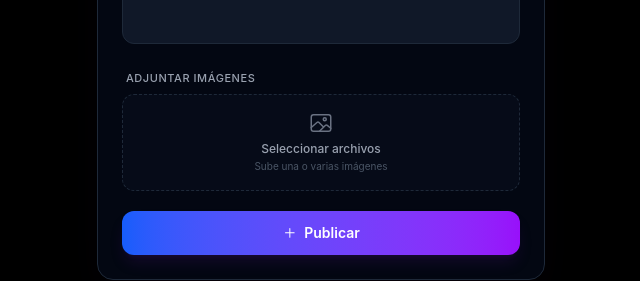
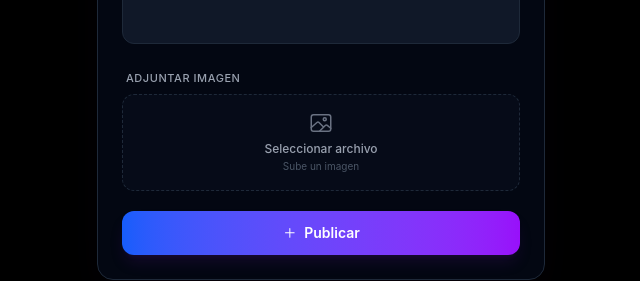
Before and after one commit to user971038/postify-ui, a React (Vite) app: page /newpost in a window 1280 px wide. Shown: the part 380-661 px from the top of the page, without its empty margins (319-959 px from the left). Built offline with nearby package versions, Linux system fonts and the light colour scheme.

Commit message:
cambios a la imagen más o menos

```diff
--- a/src/views/NewPost.jsx
+++ b/src/views/NewPost.jsx
@@ -120,7 +120,7 @@ const NewPost = () => {
           </div>
 
           <div>
-            <label className="block text-[11px] uppercase tracking-wider text-gray-400 font-medium mb-2 pl-1">Adjuntar Imágenes</label>
+            <label className="block text-[11px] uppercase tracking-wider text-gray-400 font-medium mb-2 pl-1">Adjuntar Imagen</label>
 
             <div className="relative border border-dashed border-gray-800 hover:border-purple-500/40 bg-gray-900/30 rounded-xl p-4 transition-colors flex flex-col items-center justify-center cursor-pointer group">
               <input
@@ -131,8 +131,8 @@ const NewPost = () => {
                 className="absolute inset-0 opacity-0 w-full h-full cursor-pointer z-10"
               />
               <IoImageOutline className="w-6 h-6 text-gray-500 group-hover:text-purple-400 transition-colors mb-1.5" />
-              <span className="text-xs text-gray-400 font-medium">Seleccionar archivos</span>
-              <span className="text-[10px] text-gray-600 mt-0.5">Sube una o varias imágenes</span>
+              <span className="text-xs text-gray-400 font-medium">Seleccionar archivo</span>
+              <span className="text-[10px] text-gray-600 mt-0.5">Sube un imagen</span>
             </div>
 
             {previews.length > 0 && (
--- a/src/views/Post.jsx
+++ b/src/views/Post.jsx
@@ -179,7 +179,7 @@ const Post = () => {
                 {post.images && post.images.length > 0 && (
                   <div className="grid grid-cols-1 gap-2 pt-1">
                     {post.images.map((img) => (
-                      <img key={img.id || img.url} src={img.url} alt="Post Attachment" className="w-full max-h-[220px] object-cover rounded-xl border border-gray-800/80" />
+                      <img key={img.id || img.url} src={img.url} alt="Post Attachment" className="max-h-[500px] max-w-full object-cover rounded-xl border border-gray-800/80" />
                     ))}
                   </div>
                 )}
```
